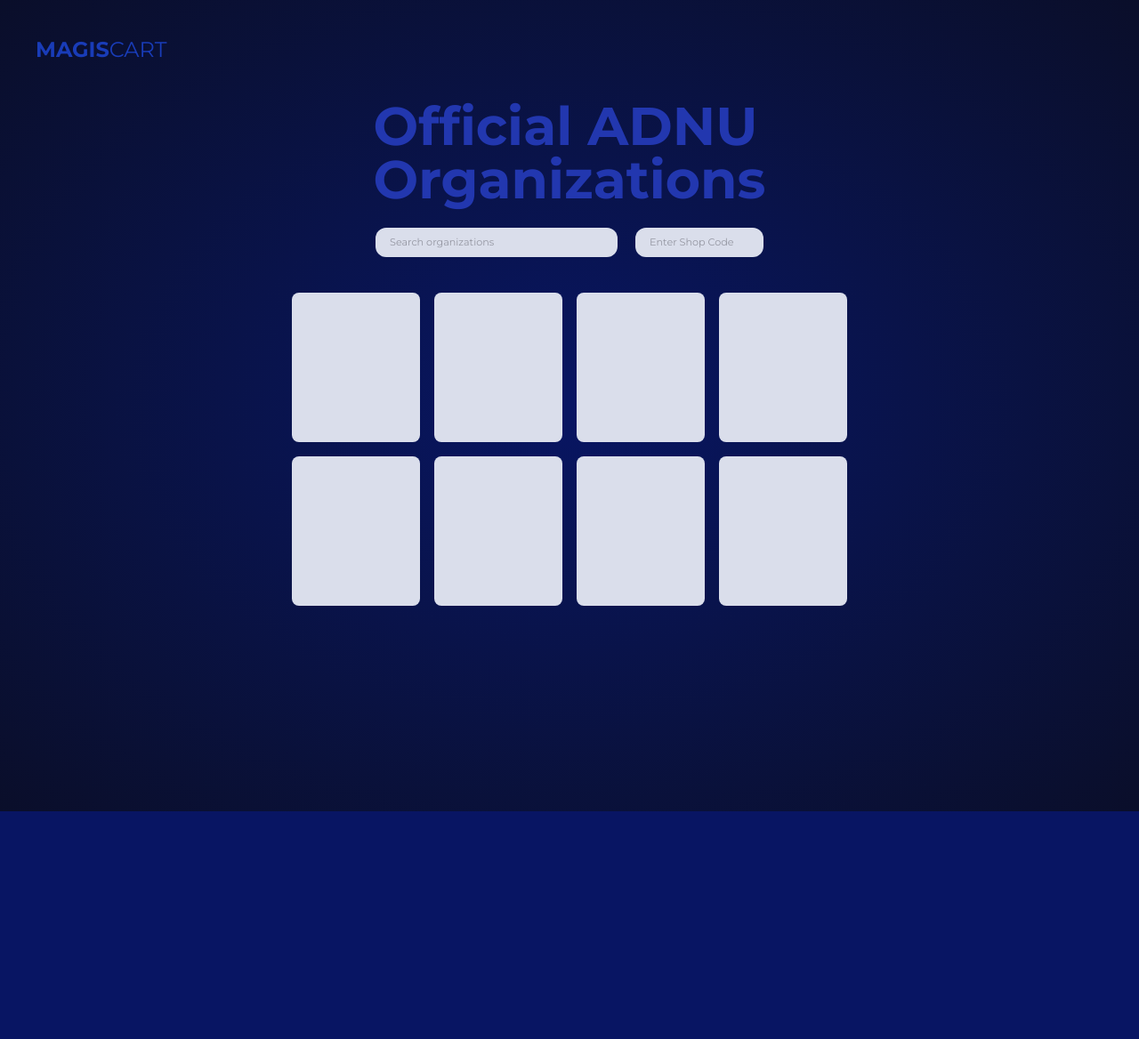
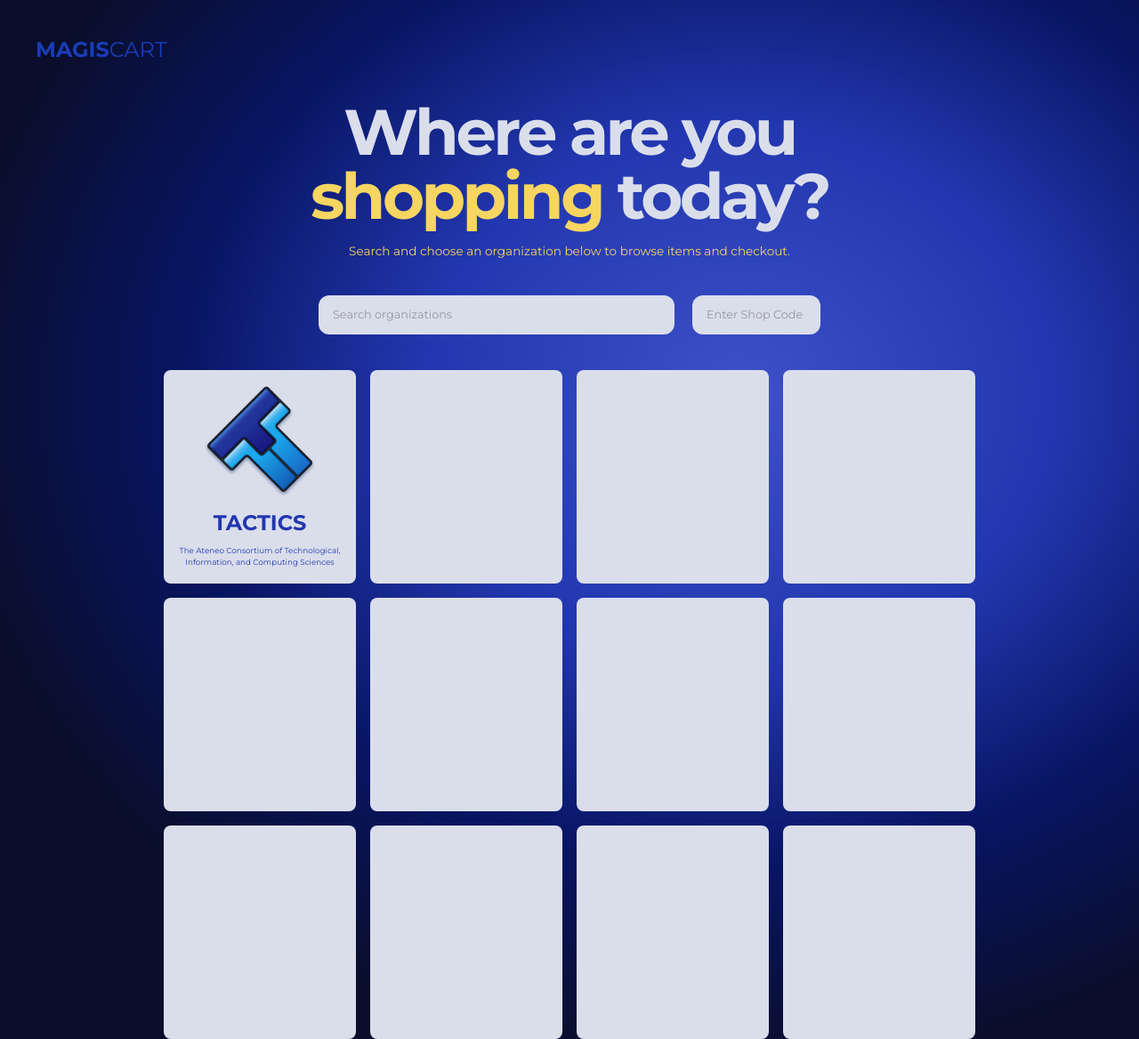
Before and after one commit to MagisCart-Team/MagisCart-TRENDS-, a plain HTML site: page market.html in a window 1280 px wide. Shown: the whole page at 89% size. Before the commit the page ends 912 px from the top, so only its background shows below. Drawn offline with nearby package versions, Linux system fonts and the light colour scheme.

Commit message:
minor ui changes

```diff
--- a/market.html
+++ b/market.html
@@ -1,5 +1,5 @@
 <!DOCTYPE html>
-<html lang="en" class="bg-bluedark">
+<html lang="en" class="bg-blueblack">
 <head>
     <meta charset="UTF-8">
     <meta name="viewport" content="width=device-width, initial-scale=1.0">
@@ -21,10 +21,19 @@
         --color-yellowprimary: #F6D560;
         --color-whiteprimary: #DADEEB;
     }
+    @theme {
+        --background-image-radial-blue: radial-gradient(
+        ellipse 70% 65% at 65% 38%,
+        rgba(78, 104, 253, 0.75) 0%,
+        #2237AF 40%,
+        #081563 70%,
+        #0A0E2A 100%
+        );
+    }
     </style>
 </head>
 
-<body class="bg-radial from-bluedark to-blueblack">
+<body class="bg-radial-blue">
     <!-- Nav -->
     <nav class="px-10 py-10">
         <!-- <span class="nav-logo"><img src="/assets/images/magiscart_logo.png" alt="magiscart logo" class="h-10 w-auto"></span> -->
@@ -34,24 +43,33 @@
     <!-- Header, Search bars, and Gallery -->
     <div class="flex flex-col gap-10 min-h-screen">
         <div class="flex flex-col gap-6 justify-center items-center">
-            <h1 class="text-6xl font-bold text-blueprimary">Official ADNU<br>Organizations</h1>
+            <h1 class="text-7xl font-bold text-whiteprimary text-center tracking-tighter">Where are you<br><span class="text-yellowprimary">shopping</span> today?</h1>
+            <p class="text-yellowprimary text-center text-[0.85rem] font-thin -mt-2 pb-4">Search and choose an organization below to browse items and checkout.</p>
 
             <div class="flex gap-5">
-                <input type="text" name="orgSearch" id="org-search-input" placeholder="Search organizations" class="px-4 py-2 rounded-xl bg-whiteprimary text-zinc-600 text-[0.7rem] outline-none w-68 focus:ring-2 focus:ring-blueprimary">
-                <input type="text" name="shopCode" id="shop-code-input" placeholder="Enter Shop Code" class="px-4 py-2 rounded-xl bg-whiteprimary text-zinc-600 text-[0.7rem] outline-none w-36 focus:ring-2 focus:ring-blueprimary">
+                <input type="text" name="orgSearch" id="org-search-input" placeholder="Search organizations" class="w-100 px-4 py-3 rounded-xl bg-whiteprimary text-zinc-600 text-[0.8rem] outline-none focus:ring-2 focus:ring-blueprimary">
+                <input type="text" name="shopCode" id="shop-code-input" placeholder="Enter Shop Code" class="px-4 py-3 rounded-xl bg-whiteprimary text-zinc-600 text-[0.8rem] outline-none w-36 focus:ring-2 focus:ring-blueprimary">
             </div>
         </div>
 
         <div class="w-fit mx-auto">
-            <div class="grid grid-cols-1 sm:grid-cols-2 lg:grid-cols-4 grid-rows-2 gap-4">
-                <div class="w-36 h-42 bg-whiteprimary rounded-lg" data-name="TACTICS" data-code="#"></div>
-                <div class="w-36 h-42 bg-whiteprimary rounded-lg" data-name="#" data-code="#"></div>
-                <div class="w-36 h-42 bg-whiteprimary rounded-lg" data-name="#" data-code="#"></div>
-                <div class="w-36 h-42 bg-whiteprimary rounded-lg" data-name="#" data-code="#"></div>
-                <div class="w-36 h-42 bg-whiteprimary rounded-lg" data-name="#" data-code="#"></div>
-                <div class="w-36 h-42 bg-whiteprimary rounded-lg" data-name="#" data-code="#"></div>
-                <div class="w-36 h-42 bg-whiteprimary rounded-lg" data-name="#" data-code="#"></div>
-                <div class="w-36 h-42 bg-whiteprimary rounded-lg" data-name="#" data-code="#"></div>
+            <div class="grid grid-cols-1 sm:grid-cols-2 lg:grid-cols-4 grid-rows-3 gap-4">
+                <div class="w-54 h-60 bg-whiteprimary rounded-lg flex flex-col" data-name="tactics" data-code="#">
+                    <img src="/assets/images/tactics_logo.png" alt="tactics logo" class="w-40 mx-auto">
+                    <h1 class="text-center font-bold text-blueprimary text-2xl -mt-1 pb-2">TACTICS</h1>
+                    <p class="text-[0.55rem] text-center px-4 pb-2 text-blueprimary">The Ateneo Consortium of Technological, Information, and Computing Sciences</p>
+                </div>
+                <div class="w-54 h-60 bg-whiteprimary rounded-lg" data-name="#" data-code="#"></div>
+                <div class="w-54 h-60 bg-whiteprimary rounded-lg" data-name="#" data-code="#"></div>
+                <div class="w-54 h-60 bg-whiteprimary rounded-lg" data-name="#" data-code="#"></div>
+                <div class="w-54 h-60 bg-whiteprimary rounded-lg" data-name="#" data-code="#"></div>
+                <div class="w-54 h-60 bg-whiteprimary rounded-lg" data-name="#" data-code="#"></div>
+                <div class="w-54 h-60 bg-whiteprimary rounded-lg" data-name="#" data-code="#"></div>
+                <div class="w-54 h-60 bg-whiteprimary rounded-lg" data-name="#" data-code="#"></div>
+                <div class="w-54 h-60 bg-whiteprimary rounded-lg" data-name="#" data-code="#"></div>
+                <div class="w-54 h-60 bg-whiteprimary rounded-lg" data-name="#" data-code="#"></div>
+                <div class="w-54 h-60 bg-whiteprimary rounded-lg" data-name="#" data-code="#"></div>
+                <div class="w-54 h-60 bg-whiteprimary rounded-lg" data-name="#" data-code="#"></div>
             </div>
         </div>
     </div>
```
Also changed, not shown: customer_org_gallery.html (added, +37 -0 lines), index.html (+19 -7 lines), assets/images/tactics_logo.png (added).
